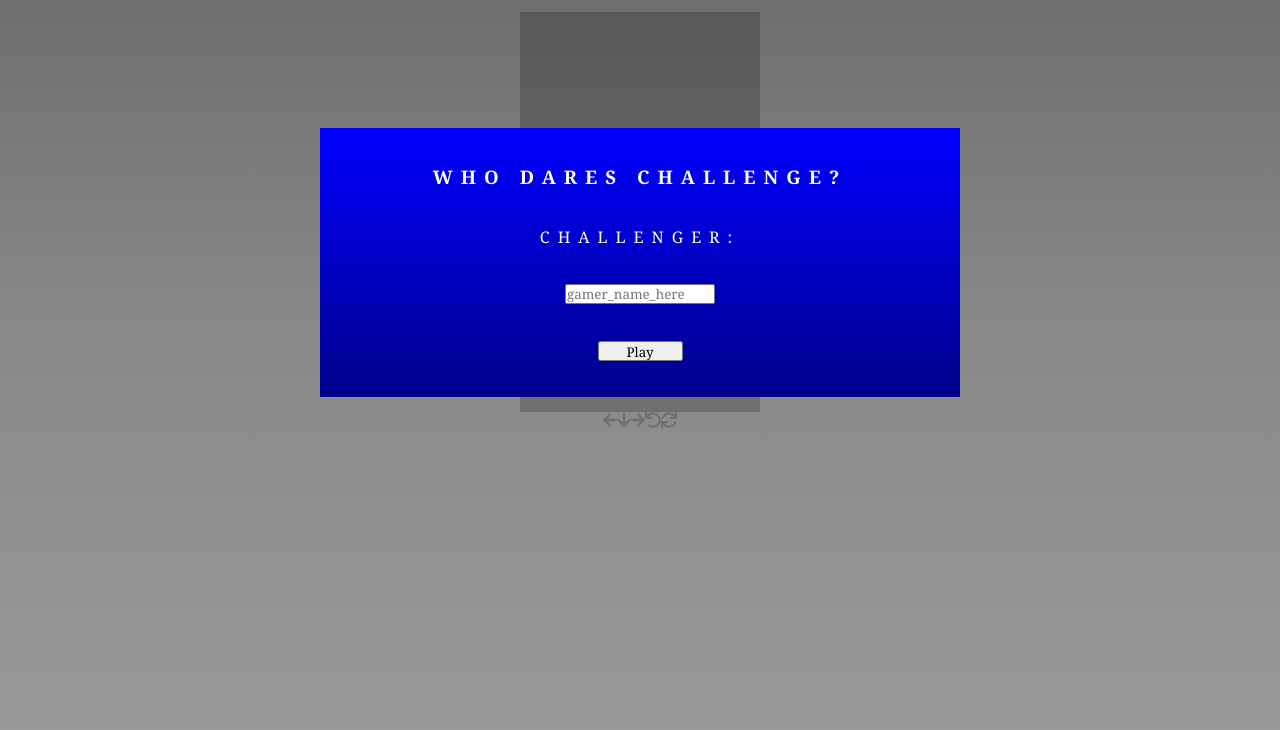
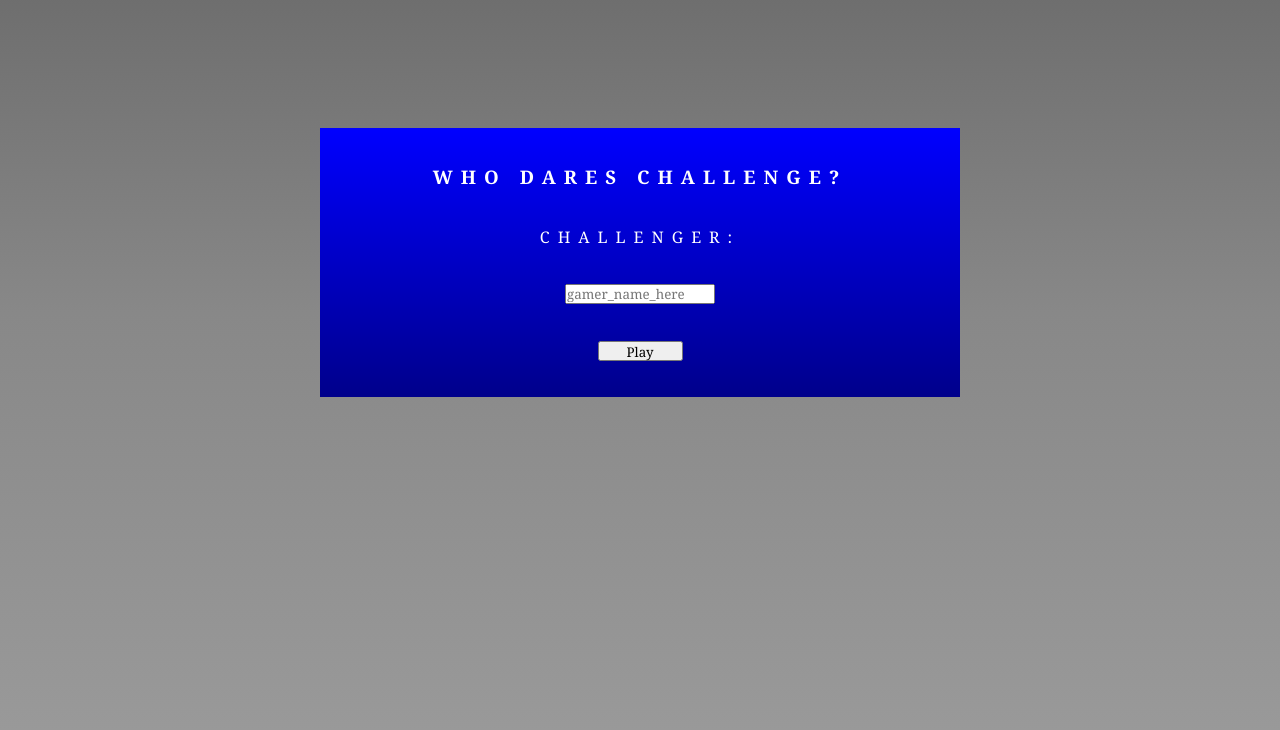
Before and after one commit to Greenie62/tetrisgame, a plain HTML site: page index.html in a window 1280 px wide. Shown: the part 103-833 px from the top of the page. Drawn offline with Linux system fonts and the light colour scheme.

Commit message:
opacity to zero for better opener

```diff
--- a/style.css
+++ b/style.css
@@ -35,7 +35,7 @@ canvas{
 
 .gameapp{
     transition:3s;
-    opacity:.2;
+    opacity:0;
 }
 
 .see-gameapp{
```
